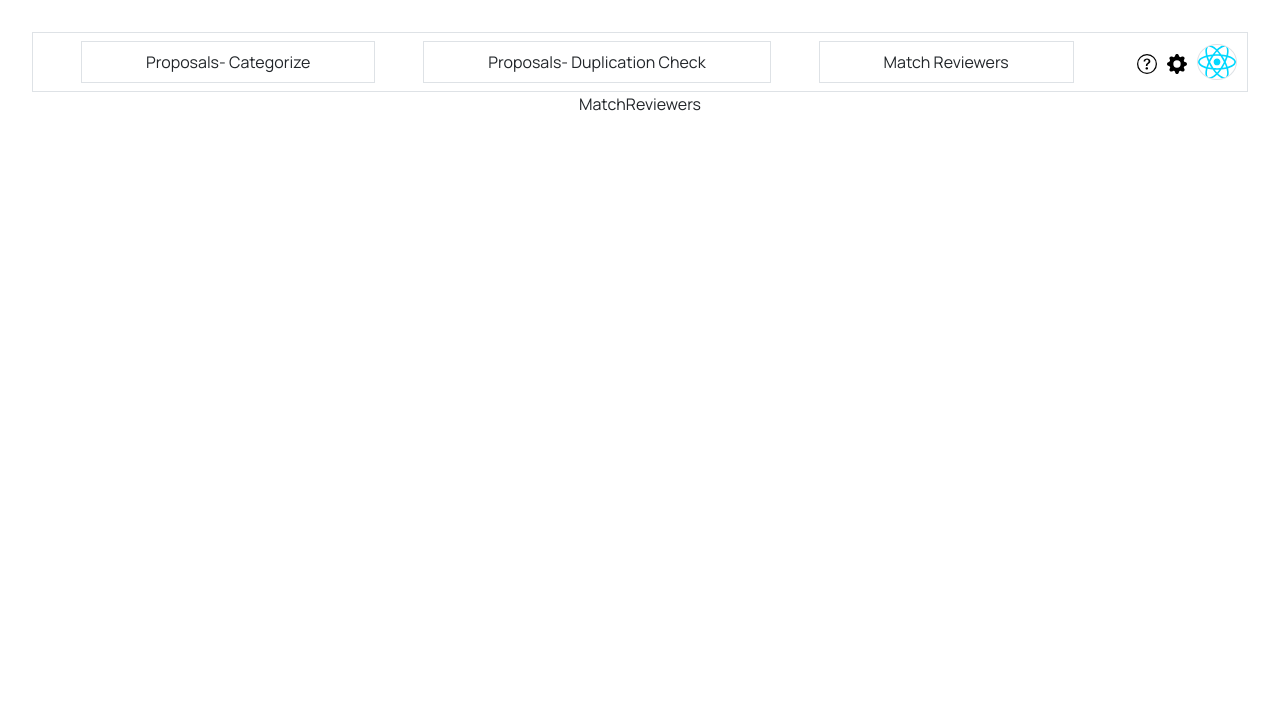
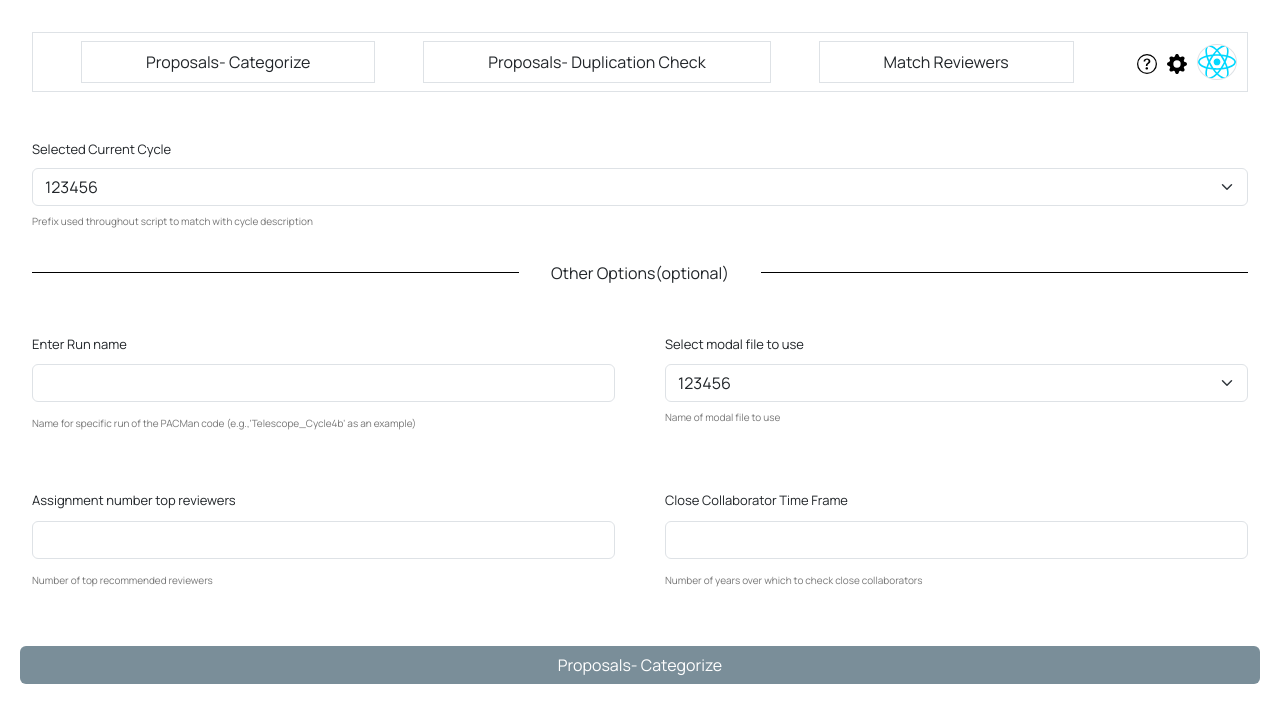
Before and after one commit to deepthought-initiative/pacmanweb, a React (Vite) app in the folder frontend/: page /review in a window 1280 px wide. Shown: the top 722 px of the page. Built offline with nearby package versions, Linux system fonts and the light colour scheme.

Commit message:
Add Match reviewers page.

```diff
--- a/frontend/src/components/MatchReviewers.jsx
+++ b/frontend/src/components/MatchReviewers.jsx
@@ -1,8 +1,22 @@
-import React from 'react'
+import React from 'react';
+import "../css/searchBox.css";
+import DropdownConfigOption from "./DropdownConfigOption";
+import OtherConfigOptions from "./OtherConfigOptions";
 
 const MatchReviewers = () => {
+  const numbers = [123456, 987654, 456789, 567890, 234567, 890123, 345678, 678901, 789012, 172345];
+
   return (
-    <div>MatchReviewers</div>
+    <div className="mt-5" id="main-container">
+      <form>
+        <div className='row'>
+          <div>
+            <DropdownConfigOption data={numbers} label="Selected Current Cycle" desc="Prefix used throughout script to match with cycle description"/>
+          </div>
+        </div>
+        <OtherConfigOptions />
+      </form>
+    </div>
   )
 }
 
```
